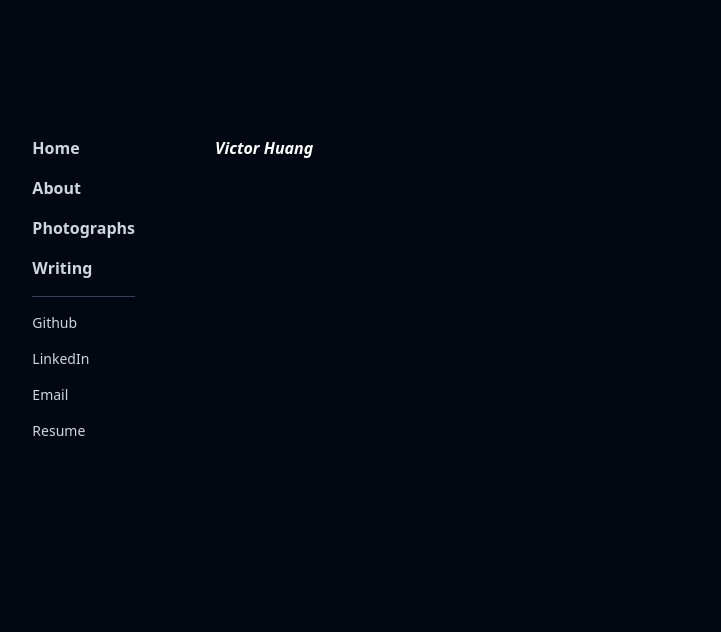
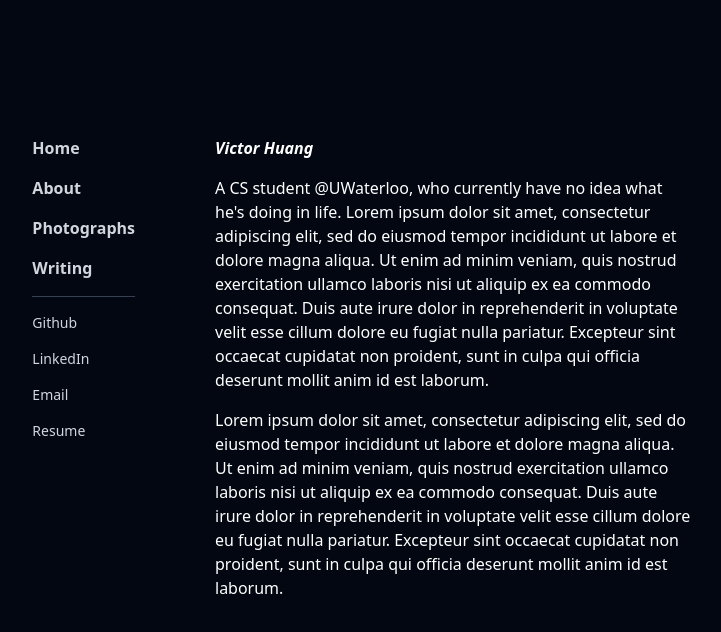
Before and after one commit to vichua2006/personal-site, a React (Vite) app: page / in a window 1280 px wide. Shown: the top 632 px of the page, without its empty margins (185-906 px from the left). Built offline with nearby package versions, Linux system fonts and the light colour scheme.

Commit message:
feat: formatted home page margin

```diff
--- a/src/App.tsx
+++ b/src/App.tsx
@@ -13,7 +13,7 @@ const App = () => {
         <Sidebar />
 
         {/* Main Content Area */}
-        <div className="flex-1 ms-10 md:ml-[30%]">
+        <div className="flex-1 ms-10 md:mx-[30%]">
           <Routes>
             <Route path="/" element={<Home />} />
             {/* <Route path="/about" element={<About />} /> */}
--- a/src/pages/Home.tsx
+++ b/src/pages/Home.tsx
@@ -1,9 +1,16 @@
 import Header from "../components/Header";
 
 const Home = () => {
-  return (
-    <div className="mt-30 p-4 min-h-screen">
+  return ( //TODO: move this to app to standardize all pages
+    <div className="mt-30 p-4 min-h-screen text-white">
       <Header />
+      <p className="my-4">
+        A CS student @UWaterloo, who currently have no idea what he's doing in life.
+        Lorem ipsum dolor sit amet, consectetur adipiscing elit, sed do eiusmod tempor incididunt ut labore et dolore magna aliqua. Ut enim ad minim veniam, quis nostrud exercitation ullamco laboris nisi ut aliquip ex ea commodo consequat. Duis aute irure dolor in reprehenderit in voluptate velit esse cillum dolore eu fugiat nulla pariatur. Excepteur sint occaecat cupidatat non proident, sunt in culpa qui officia deserunt mollit anim id est laborum.
+      </p>
+      <p>
+        Lorem ipsum dolor sit amet, consectetur adipiscing elit, sed do eiusmod tempor incididunt ut labore et dolore magna aliqua. Ut enim ad minim veniam, quis nostrud exercitation ullamco laboris nisi ut aliquip ex ea commodo consequat. Duis aute irure dolor in reprehenderit in voluptate velit esse cillum dolore eu fugiat nulla pariatur. Excepteur sint occaecat cupidatat non proident, sunt in culpa qui officia deserunt mollit anim id est laborum.
+      </p>
     </div>
   );
 };
```
